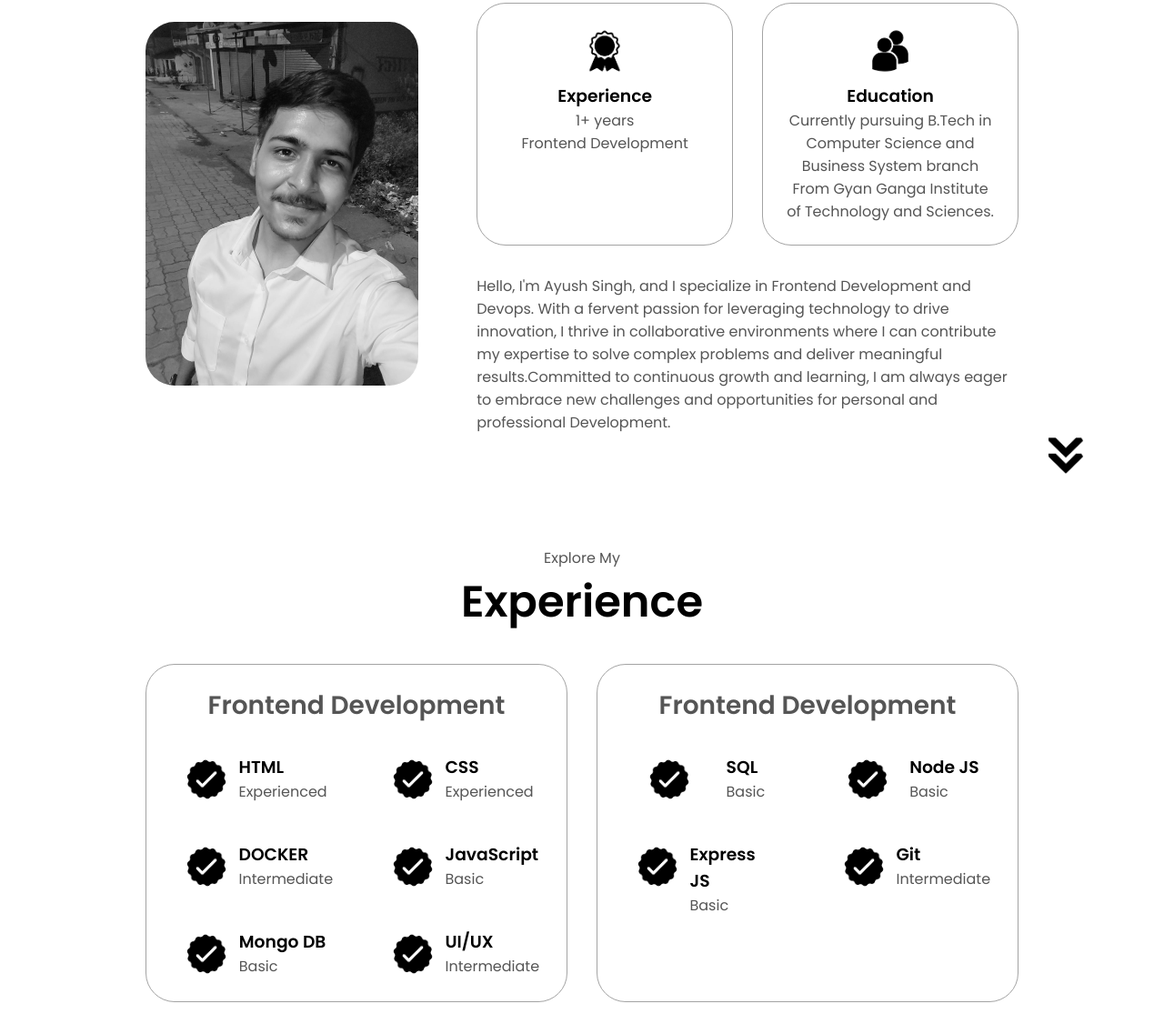
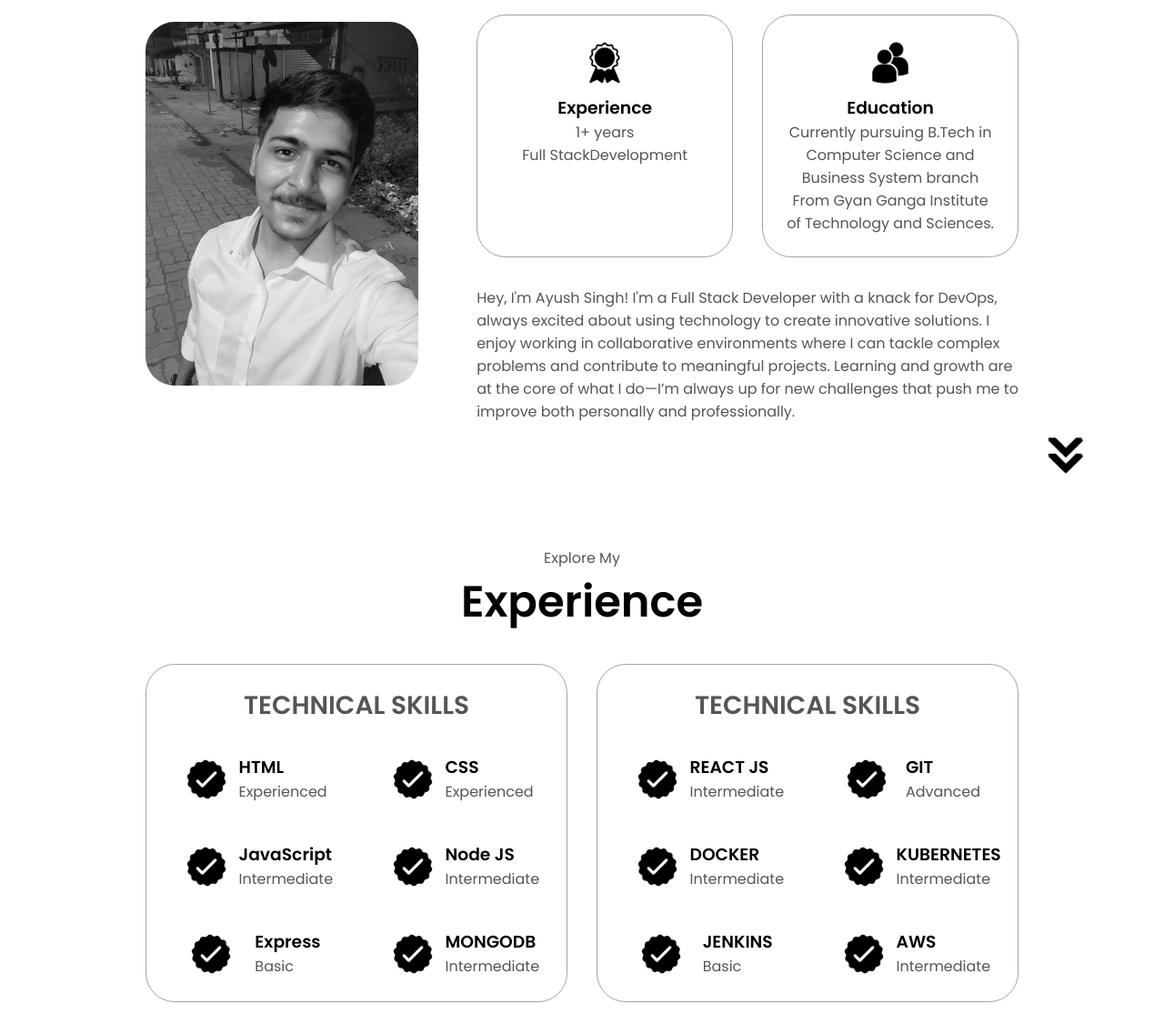
Before and after one commit to TRONxLegend/AYUSH-Portfolio, a plain HTML site: page index.html in a window 1280 px wide. Shown: the part 1095-2232 px from the top of the page at 91% size. Drawn offline with Linux system fonts and the light colour scheme.

Commit message:
updated project section

```diff
--- a/index.html
+++ b/index.html
@@ -43,7 +43,7 @@
       <div class="section__text">
         <p class="section__text__p1">Hello, I'm</p>
         <h1 class="title">AYUSH SINGH</h1>
-        <p class="section__text__p2">Frontend Developer</p>
+        <p class="section__text__p2">Full Stack Developer</p>
         <div class="btn-container">
           <button
             class="btn btn-color-2"
@@ -91,7 +91,7 @@
                 class="icon"
               />
               <h3>Experience</h3>
-              <p>1+ years <br />Frontend Development</p>
+              <p>1+ years <br />Full StackDevelopment</p>
             </div>
             <div class="details-container">
               <img
@@ -105,11 +105,9 @@
           </div>
           <div class="text-container">
             <p>
-              Hello, I'm Ayush Singh, and I specialize in Frontend Development and Devops.
-              With a fervent passion for leveraging technology to drive innovation, I thrive in collaborative environments
-              where I can contribute my expertise to solve complex problems and deliver meaningful results.Committed to
-              continuous growth and learning, I am always eager to embrace new challenges and opportunities for personal
-              and professional Development.
+              Hey, I'm Ayush Singh! I'm a Full Stack Developer with a knack for DevOps, always excited about using technology to create innovative solutions.
+              I enjoy working in collaborative environments where I can tackle complex problems and contribute to meaningful projects. Learning and growth are at the core
+              of what I do—I’m always up for new challenges that push me to improve both personally and professionally.
             </p>
           </div>
         </div>
@@ -127,7 +125,7 @@
       <div class="experience-details-container">
         <div class="about-containers">
           <div class="details-container">
-            <h2 class="experience-sub-title">Frontend Development</h2>
+            <h2 class="experience-sub-title">TECHNICAL SKILLS</h2>
             <div class="article-container">
               <article>
                 <img
@@ -158,6 +156,77 @@
                   class="icon"
                 />
                 <div>
+                  <h3>JavaScript</h3>
+                  <p>Intermediate</p>
+                </div>
+              </article>
+              <article>
+                <img
+                  src="./checkmark.png"
+                  alt="Experience icon"
+                  class="icon"
+                />
+                <div>
+                  <h3>Node JS</h3>
+                  <p>Intermediate</p>
+                </div>
+              </article>
+              <article>
+                <img
+                  src="./checkmark.png"
+                  alt="Experience icon"
+                  class="icon"
+                />
+                <div>
+                  <h3>Express</h3>
+                  <p>Basic</p>
+                </div>
+              </article>
+              <article>
+                <img
+                  src="./checkmark.png"
+                  alt="Experience icon"
+                  class="icon"
+                />
+                <div>
+                  <h3>MONGODB</h3>
+                  <p>Intermediate</p>
+                </div>
+              </article>
+            </div>
+          </div>
+          <div class="details-container">
+            <h2 class="experience-sub-title">TECHNICAL SKILLS</h2>
+            <div class="article-container">
+              <article>
+                <img
+                  src="./checkmark.png"
+                  alt="Experience icon"
+                  class="icon"
+                />
+                <div>
+                  <h3>REACT JS</h3>
+                  <p>Intermediate</p>
+                </div>
+              </article>
+              <article>
+                <img
+                  src="./checkmark.png"
+                  alt="Experience icon"
+                  class="icon"
+                />
+                <div>
+                  <h3>GIT</h3>
+                  <p>Advanced</p>
+                </div>
+              </article>
+              <article>
+                <img
+                  src="./checkmark.png"
+                  alt="Experience icon"
+                  class="icon"
+                />
+                <div>
                   <h3>DOCKER</h3>
                   <p>Intermediate</p>
                 </div>
@@ -169,7 +238,18 @@
                   class="icon"
                 />
                 <div>
-                  <h3>JavaScript</h3>
+                  <h3>KUBERNETES</h3>
+                  <p>Intermediate</p>
+                </div>
+              </article>
+              <article>
+                <img
+                  src="./checkmark.png"
+                  alt="Experience icon"
+                  class="icon"
+                />
+                <div>
+                  <h3>JENKINS</h3>
                   <p>Basic</p>
                 </div>
               </article>
@@ -180,67 +260,7 @@
                   class="icon"
                 />
                 <div>
-                  <h3>Mongo DB</h3>
-                  <p>Basic</p>
-                </div>
-              </article>
-              <article>
-                <img
-                  src="./checkmark.png"
-                  alt="Experience icon"
-                  class="icon"
-                />
-                <div>
-                  <h3>UI/UX</h3>
-                  <p>Intermediate</p>
-                </div>
-              </article>
-            </div>
-          </div>
-          <div class="details-container">
-            <h2 class="experience-sub-title">Frontend Development</h2>
-            <div class="article-container">
-              <article>
-                <img
-                  src="./checkmark.png"
-                  alt="Experience icon"
-                  class="icon"
-                />
-                <div>
-                  <h3>SQL</h3>
-                  <p>Basic</p>
-                </div>
-              </article>
-              <article>
-                <img
-                  src="./checkmark.png"
-                  alt="Experience icon"
-                  class="icon"
-                />
-                <div>
-                  <h3>Node JS</h3>
-                  <p>Basic</p>
-                </div>
-              </article>
-              <article>
-                <img
-                  src="./checkmark.png"
-                  alt="Experience icon"
-                  class="icon"
-                />
-                <div>
-                  <h3>Express JS</h3>
-                  <p>Basic</p>
-                </div>
-              </article>
-              <article>
-                <img
-                  src="./checkmark.png"
-                  alt="Experience icon"
-                  class="icon"
-                />
-                <div>
-                  <h3>Git</h3>
+                  <h3>AWS</h3>
                   <p>Intermediate</p>
                 </div>
               </article>
@@ -268,17 +288,18 @@
                 class="project-img"
               />
             </div>
-            <h2 class="experience-sub-title project-title">RAYBAN <br>Landing page</h2>
+            <h2 class="experience-sub-title project-title">Talent Forge<br><h5>AI-powered tool that enhances resumes with ATS checks, keyword matching, scoring, and cover letter generation,
+              helping job seekers stand out and land better opportunities.</h5></h2>
             <div class="btn-container">
               <button
                 class="btn btn-color-2 project-btn"
-                onclick="location.href='https://github.com/TRONxLegend/Rayban-website.git'"
+                onclick="location.href='https://github.com/TRONxLegend/TALENT-FORGE.git'"
               >
                 Github
               </button>
               <button
                 class="btn btn-color-2 project-btn"
-                onclick="location.href='https://tronxlegend.github.io/Rayban-website/'"
+                onclick="location.href='https://talent-forge-cux7.vercel.app/'"
               >
                 Live Demo
               </button>
@@ -292,11 +313,12 @@
                 class="project-img"
               />
             </div>
-            <h2 class="experience-sub-title project-title">Sign-up Form</h2>
+            <h2 class="experience-sub-title project-title">Vidhi Shiksha AI<br><h5>AI-driven legal research engine that provides real-time case updates,
+              legal insights, and educational resources, assisting lawyers, judges, and law students in efficient legal analysis.</h5></h2>
             <div class="btn-container">
               <button
                 class="btn btn-color-2 project-btn"
-                onclick="location.href='https://github.com/TRONxLegend/Sign-up-Form.git'"
+                onclick="location.href='https://github.com/TRONxLegend/'"
               >
                 Github
               </button>
@@ -316,17 +338,17 @@
                 class="project-img"
               />
             </div>
-            <h2 class="experience-sub-title project-title">TO-DO-LIST</h2>
+            <h2 class="experience-sub-title project-title">Trip Onn</h2>
             <div class="btn-container">
               <button
                 class="btn btn-color-2 project-btn"
-                onclick="location.href='https://github.com/TRONxLegend/TO-DO-LIST.git'"
+                onclick="location.href='https://github.com/TRONxLegend/TRIP-ONN-.git'"
               >
                 Github
               </button>
               <button
                 class="btn btn-color-2 project-btn"
-                onclick="location.href='https://github.com/TRONxLegend/TO-DO-LIST.git'"
+                onclick="location.href='https://github.com/TRONxLegend/TRIP-ONN-.git'"
               >
                 Live Demo
               </button>
@@ -370,7 +392,6 @@
             <li><a href="#about">About</a></li>
             <li><a href="#experience">Experience</a></li>
             <li><a href="#projects">Projects</a></li>
-            <li><a href="#contact">Contact</a></li>
           </ul>
         </div>
       </nav>
```
